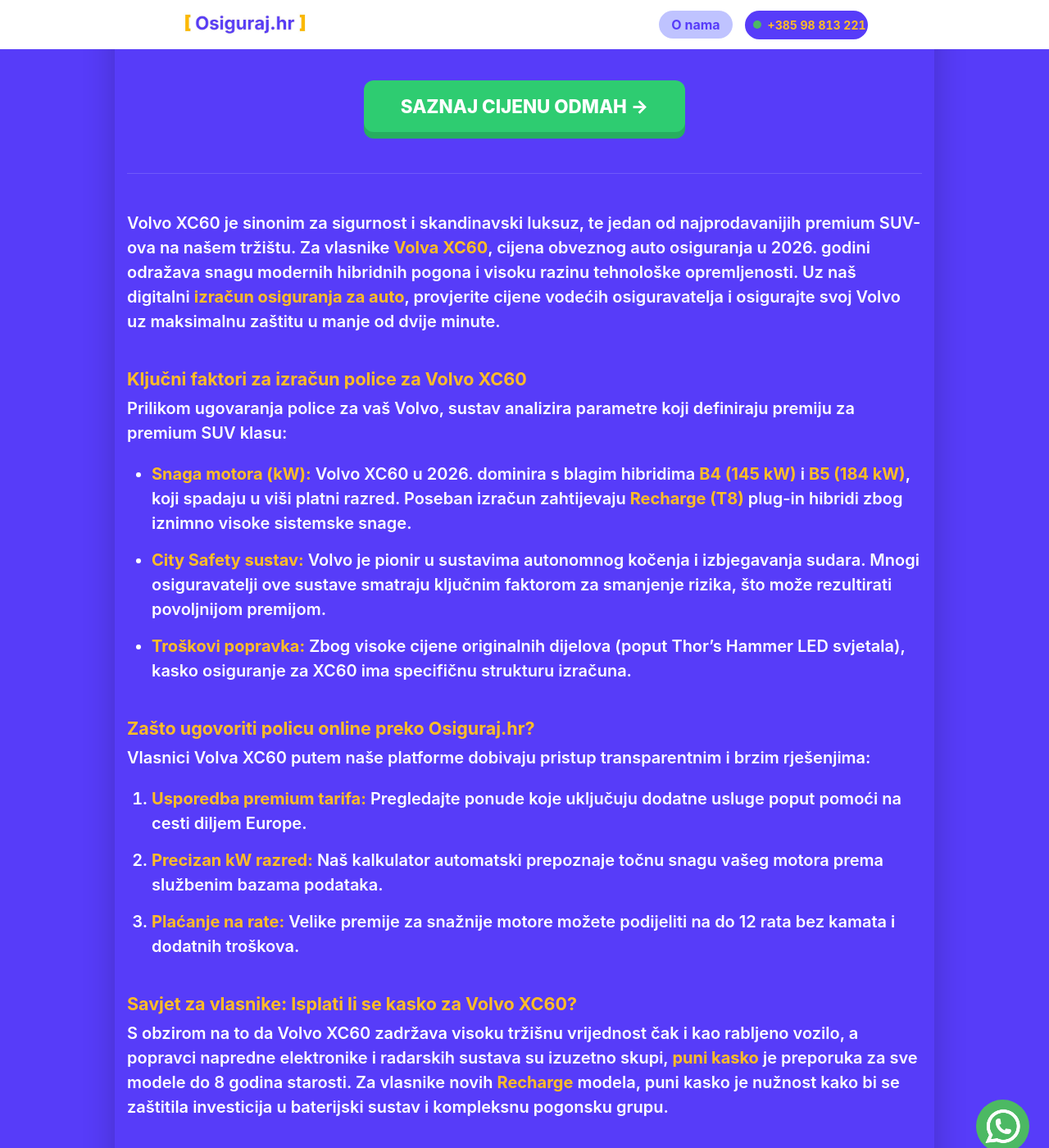
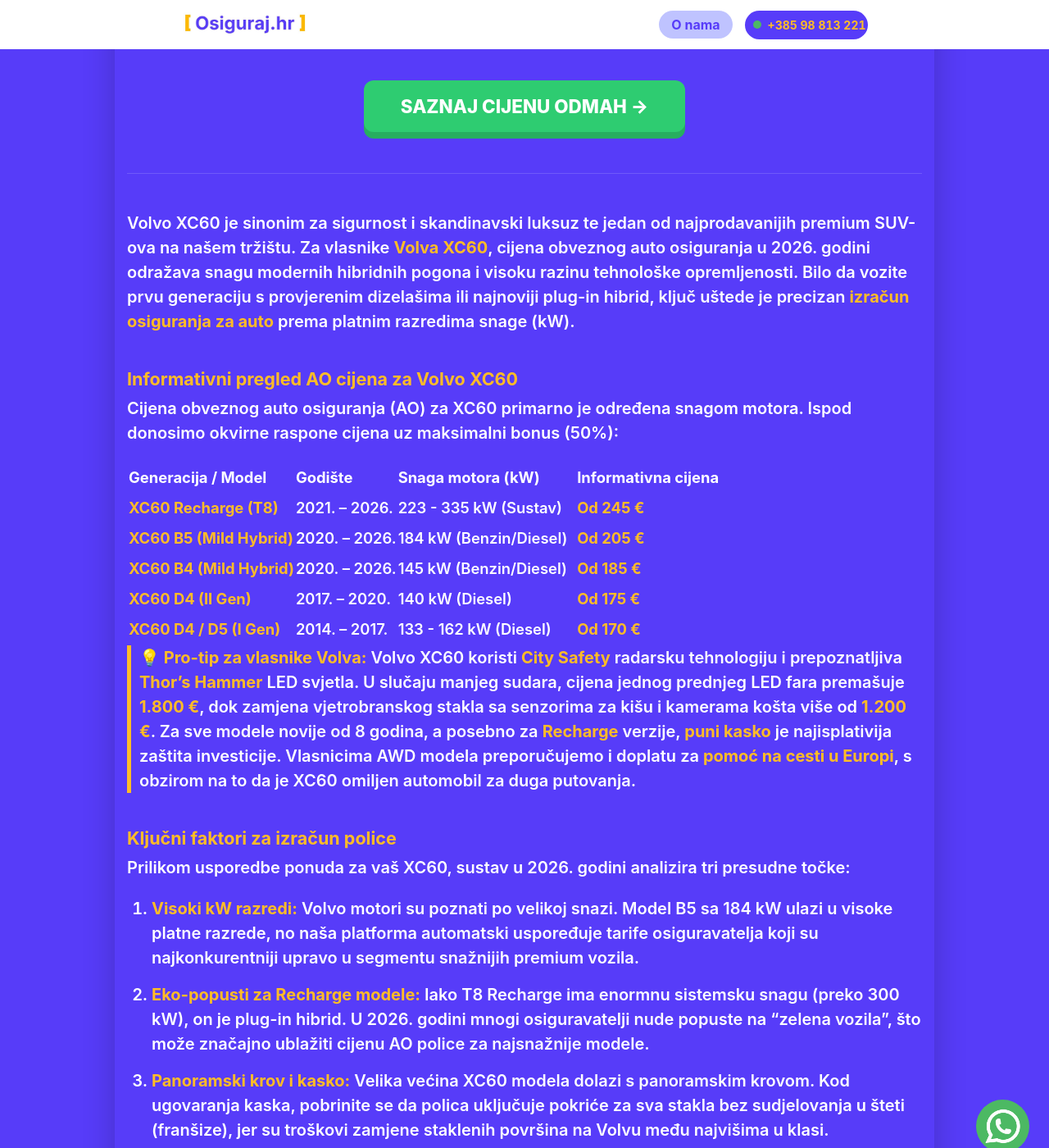
Before and after one commit to Filip-Gale/OsigurajHR, a Jekyll site: the page built from auto-osiguranje/volvo-xc60.md, in a window 1280 px wide and 1400 px high, scrolled down 315 px. Shown: the whole window at 82% size. Built offline with Jekyll 4.4.1, drawn with Linux system fonts in a browser that asks for light colours; some of the changed text lies outside the part shown.

Commit message:
Update volvo-xc60.md

```diff
--- a/auto-osiguranje/volvo-xc60.md
+++ b/auto-osiguranje/volvo-xc60.md
@@ -1,48 +1,82 @@
 ---
 layout: grad
-grad_ime: ""
-title: "Osiguranje za Volvo XC60 | Izračun cijene prema kW (2026)"
+grad_ime: "Hrvatska"
+title: "Osiguranje za Volvo XC60 | Cijene po godištima (2014-2026)"
 permalink: /auto-osiguranje/volvo-xc60/
-description: "Saznajte točnu cijenu auto osiguranja za Volvo XC60. Usporedite ponude za B4, B5 i Recharge motore uz online uštede do 30%."
+description: "Izračunajte cijenu osiguranja za Volvo XC60. Provjerite informativne cijene za B4, B5, Recharge (T8) i klasične D4/D5 motore. Uštedite do 30% online."
 ---
 
-Volvo XC60 je sinonim za sigurnost i skandinavski luksuz, te jedan od najprodavanijih premium SUV-ova na našem tržištu. Za vlasnike **Volva XC60**, cijena obveznog auto osiguranja u 2026. godini odražava snagu modernih hibridnih pogona i visoku razinu tehnološke opremljenosti. Uz naš digitalni **izračun osiguranja za auto**, provjerite cijene vodećih osiguravatelja i osigurajte svoj Volvo uz maksimalnu zaštitu u manje od dvije minute.
+Volvo XC60 je sinonim za sigurnost i skandinavski luksuz te jedan od najprodavanijih premium SUV-ova na našem tržištu. Za vlasnike **Volva XC60**, cijena obveznog auto osiguranja u 2026. godini odražava snagu modernih hibridnih pogona i visoku razinu tehnološke opremljenosti. Bilo da vozite prvu generaciju s provjerenim dizelašima ili najnoviji plug-in hibrid, ključ uštede je precizan **izračun osiguranja za auto** prema platnim razredima snage (kW).
 
-### Ključni faktori za izračun police za Volvo XC60
+### Informativni pregled AO cijena za Volvo XC60
 
-Prilikom ugovaranja police za vaš Volvo, sustav analizira parametre koji definiraju premiju za premium SUV klasu:
+Cijena obveznog auto osiguranja (AO) za XC60 primarno je određena snagom motora. Ispod donosimo okvirne raspone cijena uz maksimalni bonus (50%):
 
-* **Snaga motora (kW):** Volvo XC60 u 2026. dominira s blagim hibridima **B4 (145 kW)** i **B5 (184 kW)**, koji spadaju u viši platni razred. Poseban izračun zahtijevaju **Recharge (T8)** plug-in hibridi zbog iznimno visoke sistemske snage.
-* **City Safety sustav:** Volvo je pionir u sustavima autonomnog kočenja i izbjegavanja sudara. Mnogi osiguravatelji ove sustave smatraju ključnim faktorom za smanjenje rizika, što može rezultirati povoljnijom premijom.
-* **Troškovi popravka:** Zbog visoke cijene originalnih dijelova (poput Thor's Hammer LED svjetala), kasko osiguranje za XC60 ima specifičnu strukturu izračuna.
+| Generacija&nbsp;/&nbsp;Model | Godište&nbsp;&nbsp;&nbsp;&nbsp;&nbsp; | Snaga motora (kW)&nbsp;&nbsp;&nbsp;&nbsp;&nbsp;&nbsp;&nbsp;&nbsp;&nbsp;&nbsp; | Informativna cijena |
+| :--- | :--- | :--- | :--- |
+| **XC60 Recharge (T8)** | 2021. – 2026. | 223 - 335 kW (Sustav) | **Od 245 €** |
+| **XC60 B5 (Mild Hybrid)**| 2020. – 2026. | 184 kW (Benzin/Diesel) | **Od 205 €** |
+| **XC60 B4 (Mild Hybrid)**| 2020. – 2026. | 145 kW (Benzin/Diesel) | **Od 185 €** |
+| **XC60 D4 (II Gen)** | 2017. – 2020. | 140 kW (Diesel) | **Od 175 €** |
+| **XC60 D4 / D5 (I Gen)** | 2014. – 2017. | 133 - 162 kW (Diesel) | **Od 170 €** |
 
-### Zašto ugovoriti policu online preko Osiguraj.hr?
+> **💡 Pro-tip za vlasnike Volva:** Volvo XC60 koristi **City Safety** radarsku tehnologiju i prepoznatljiva **Thor's Hammer** LED svjetla. U slučaju manjeg sudara, cijena jednog prednjeg LED fara premašuje **1.800 €**, dok zamjena vjetrobranskog stakla sa senzorima za kišu i kamerama košta više od **1.200 €**. Za sve modele novije od 8 godina, a posebno za **Recharge** verzije, **puni kasko** je najisplativija zaštita investicije. Vlasnicima AWD modela preporučujemo i doplatu za **pomoć na cesti u Europi**, s obzirom na to da je XC60 omiljen automobil za duga putovanja.
 
-Vlasnici Volva XC60 putem naše platforme dobivaju pristup transparentnim i brzim rješenjima:
+### Ključni faktori za izračun police
 
-1. **Usporedba premium tarifa:** Pregledajte ponude koje uključuju dodatne usluge poput pomoći na cesti diljem Europe.
-2. **Precizan kW razred:** Naš kalkulator automatski prepoznaje točnu snagu vašeg motora prema službenim bazama podataka.
-3. **Plaćanje na rate:** Velike premije za snažnije motore možete podijeliti na do 12 rata bez kamata i dodatnih troškova.
+Prilikom usporedbe ponuda za vaš XC60, sustav u 2026. godini analizira tri presudne točke:
+1.  **Visoki kW razredi:** Volvo motori su poznati po velikoj snazi. Model B5 sa 184 kW ulazi u visoke platne razrede, no naša platforma automatski uspoređuje tarife osiguravatelja koji su najkonkurentniji upravo u segmentu snažnijih premium vozila.
+2.  **Eko-popusti za Recharge modele:** Iako T8 Recharge ima enormnu sistemsku snagu (preko 300 kW), on je plug-in hibrid. U 2026. godini mnogi osiguravatelji nude popuste na "zelena vozila", što može značajno ublažiti cijenu AO police za najsnažnije modele.
+3.  **Panoramski krov i kasko:** Velika većina XC60 modela dolazi s panoramskim krovom. Kod ugovaranja kaska, pobrinite se da polica uključuje pokriće za sva stakla bez sudjelovanja u šteti (franšize), jer su troškovi zamjene staklenih površina na Volvu među najvišima u klasi.
 
-### Savjet za vlasnike: Isplati li se kasko za Volvo XC60?
-
-S obzirom na to da Volvo XC60 zadržava visoku tržišnu vrijednost čak i kao rabljeno vozilo, a popravci napredne elektronike i radarskih sustava su izuzetno skupi, **puni kasko** je preporuka za sve modele do 8 godina starosti. Za vlasnike novih **Recharge** modela, puni kasko je nužnost kako bi se zaštitila investicija u baterijski sustav i kompleksnu pogonsku grupu.
+---
 
 <div class="faq-section">
     <h3>FAQ: Sve što trebate znati o osiguranju za Volvo XC60</h3>
 
     <div class="faq-item">
-        <h4>Koja je razlika u osiguranju za B4 dizel i B5 benzinski hibrid?</h4>
-        <p>Zbog veće snage kod B5 modela (184 kW), osnovna polica AO osiguranja bit će skuplja u odnosu na B4 (145 kW) jer ulazi u viši platni razred snage.</p>
+        <h4>Zašto je osiguranje za XC60 Recharge skuplje od običnog dizelaša?</h4>
+        <p>Glavni faktor je sistemska snaga u kW. Recharge modeli kombiniraju benzinski i električni motor, što ih stavlja u najviši platni razred. Točan <strong>izračun osiguranja za auto</strong> pokazat će vam finalnu cijenu s uračunatim eko-popustima.</p>
     </div>
 
     <div class="faq-item">
-        <h4>Nudi li se popust na osiguranje za Volvo Recharge plug-in hibride?</h4>
-        <p>Da, značajan broj osiguravatelja u 2026. godini nudi 'eko-popuste' na AO policu za plug-in hibridna vozila. Točnu uštedu provjerite kroz naš <strong>izračun osiguranja za auto</strong>.</p>
+        <h4>Vrijedi li moj bonus od 50% ako kupujem rabljeni XC60 iz uvoza?</h4>
+        <p>Da. Vaš bonus je vezan uz vaš OIB. Prilikom prve registracije rabljenog Volva u Hrvatskoj, sustav će prepoznati vaš popust i primijeniti ga na novu policu.</p>
     </div>
 
     <div class="faq-item">
-        <h4>Pokriva li polica štetu na staklenom panoramskom krovu?</h4>
-        <p>Osnovna AO polica ne pokriva takvu štetu. Za zaštitu panoramskog krova, koji je čest na XC60 modelima, potreban je kasko ili poseban dodatak za stakla.</p>
+        <h4>Pokriva li kasko kvar na zračnom ovjesu kod XC60?</h4>
+        <p>Ne. Kasko osiguranje pokriva štete nastale uslijed nesreće, krađe ili vanjskih utjecaja (tuča, poplava). Kvarovi na sustavima poput zračnog ovjesa ili elektronike rješavaju se putem tvorničkog jamstva ili posebnog osiguranja od mehaničkog kvara.</p>
     </div>
 </div>
+
+<script type="application/ld+json">
+{
+  "@context": "https://schema.org",
+  "@type": "FAQPage",
+  "mainEntity": [{
+    "@type": "Question",
+    "name": "Koliko košta osiguranje za Volvo XC60 B5?",
+    "acceptedAnswer": {
+      "@type": "Answer",
+      "text": "Cijena ovisi o snazi (184 kW) i prebivalištu, ali uz 50% bonusa kreće se od približno 205 €."
+    }
+  },
+  {
+    "@type": "Question",
+    "name": "Priznaju li osiguranja popust na City Safety sustav?",
+    "acceptedAnswer": {
+      "@type": "Answer",
+      "text": "Određeni osiguravatelji nude povoljnije uvjete za kasko jer ovi sustavi dokazano smanjuju vjerojatnost sudara."
+    }
+  },
+  {
+    "@type": "Question",
+    "name": "Isplati li se kasko za stariji Volvo XC60?",
+    "acceptedAnswer": {
+      "@type": "Answer",
+      "text": "Zbog skupe elektronike i dijelova, kasko se preporučuje za modele XC60 starosti do 8, pa čak i 10 godina."
+    }
+  }]
+}
+</script>
```
